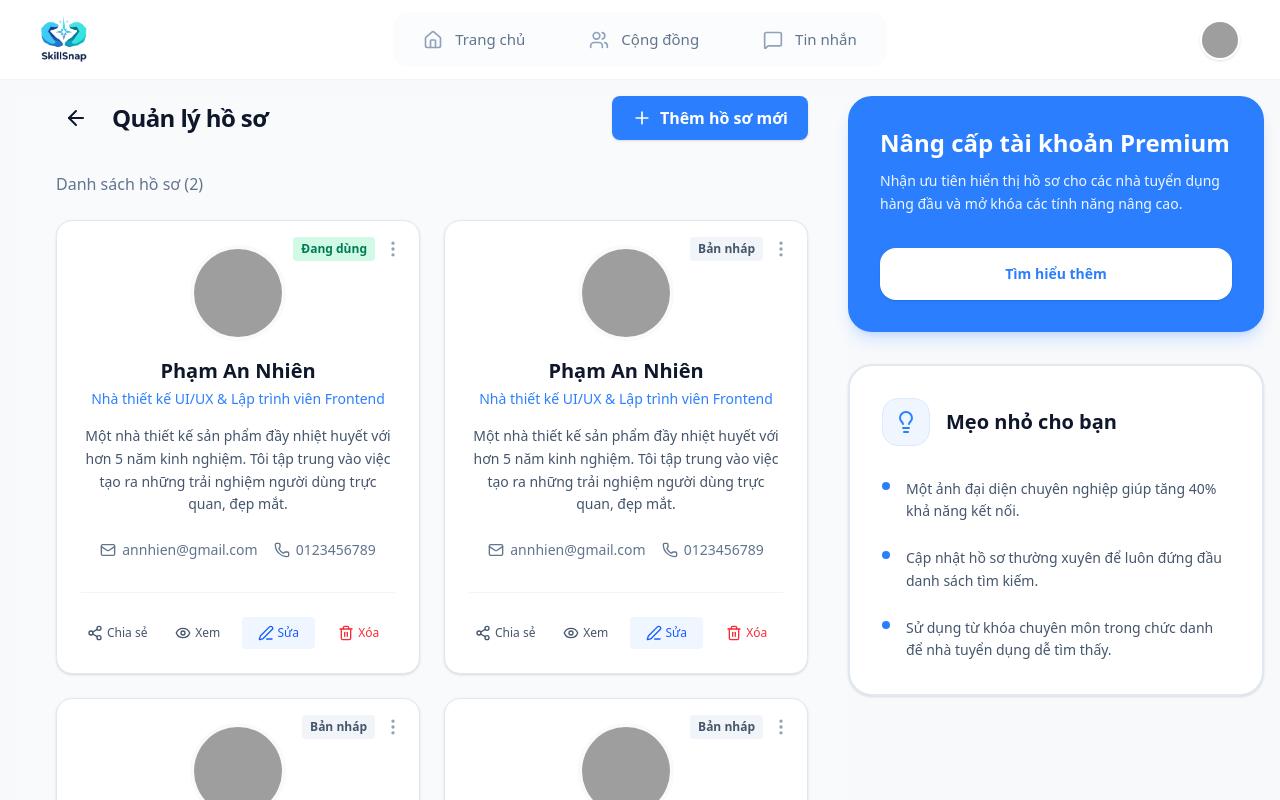
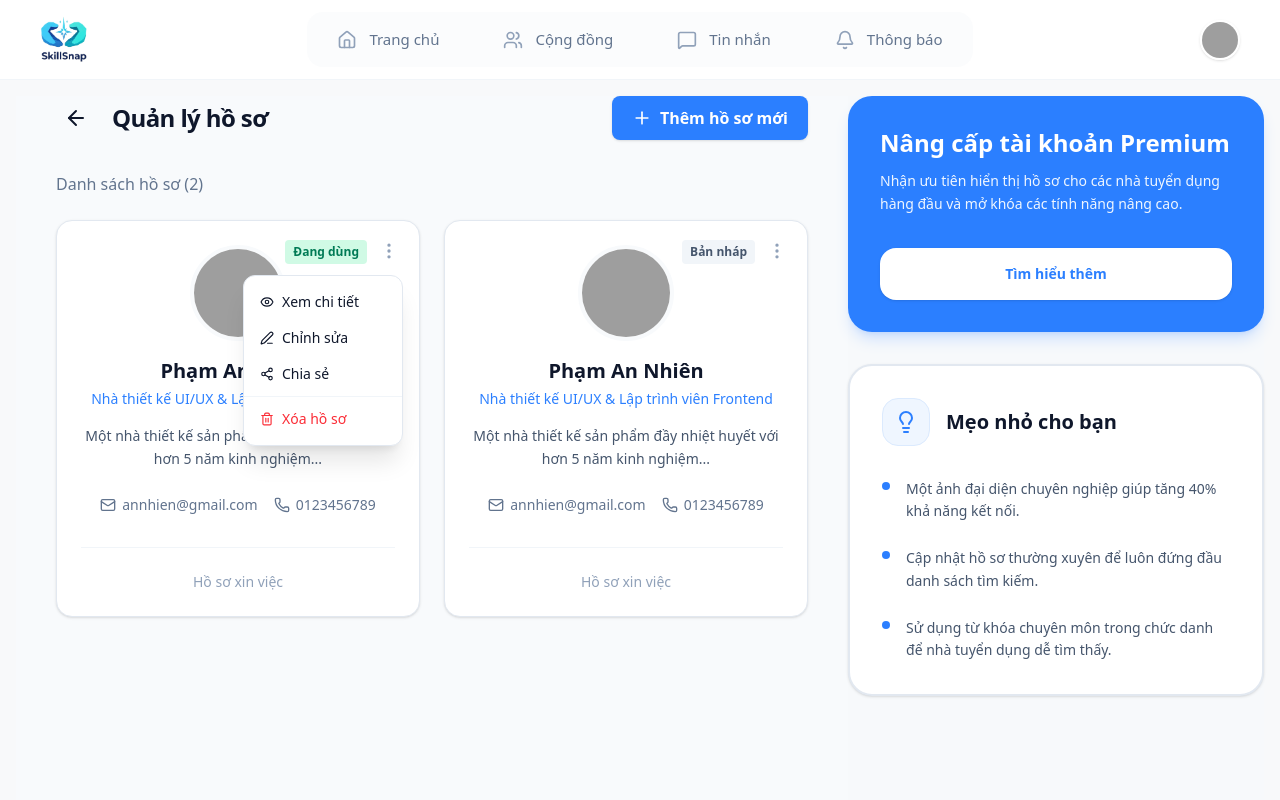
Before and after one commit to SEP490-CapstoneProject/SEP490_Web, a React (Vite) app: page /portfolioManagement in a window 1280 px wide. Both pictures are taken after a click on the button 393 px from the left and 249 px from the top of the page. Shown: the top 800 px of the page. Built offline with nearby package versions, Linux system fonts and the light colour scheme; grey boxes are pictures that could not be loaded.

Commit message:
adjust portfolio management page & add 1 icon notification in header component

```diff
--- a/src/components/common/Header.tsx
+++ b/src/components/common/Header.tsx
@@ -1,4 +1,4 @@
-import { Home, Users, MessageSquare } from "lucide-react";
+import { Home, Users, MessageSquare, Bell } from "lucide-react";
 import { Avatar, AvatarFallback, AvatarImage } from "@/components/ui/avatar";
 import { cn } from "@/lib/utils";
 import { useLocation, Link } from "react-router-dom";
@@ -11,6 +11,7 @@ export function Header() {
     { icon: Home, label: "Trang chủ", href: "/dashboard/portfolio" },
     { icon: Users, label: "Cộng đồng", href: "/dashboard/community" },
     { icon: MessageSquare, label: "Tin nhắn", href: "/dashboard/messages" },
+    { icon: Bell, label: "Thông báo", href: "/dashboard/notifications" },
   ];
 
   return (
--- a/src/components/pages/portfolio/PortfolioManagement.tsx
+++ b/src/components/pages/portfolio/PortfolioManagement.tsx
@@ -10,7 +10,7 @@ import {
   Trash2,
   Lightbulb,
 } from "lucide-react";
-
+import { useState } from "react";
 
 const ProfileCard = ({
   status,
@@ -20,7 +20,10 @@ const ProfileCard = ({
   status: string;
   statusLabel: string;
   image: string;
-}) => (
+}) => {
+  const [showMenu, setShowMenu] = useState(false);
+
+  return (
     <div className="bg-white dark:bg-slate-900 border border-slate-200 dark:border-slate-800 rounded-2xl p-6 shadow-sm hover:shadow-md transition-shadow relative group">
       <div className="absolute top-4 right-4 flex items-center gap-2">
         <span
@@ -32,25 +35,61 @@ const ProfileCard = ({
         >
           {statusLabel}
         </span>
-      <button className="text-slate-400 hover:text-slate-600 dark:hover:text-slate-200">
+
+        {/* nút 3 chấm */}
+        <div className="relative">
+          <button
+            onClick={() => setShowMenu(!showMenu)}
+            className="text-slate-400 hover:text-slate-600 dark:hover:text-slate-200 p-1 rounded-full hover:bg-slate-100 dark:hover:bg-slate-800 transition-colors cursor-pointer"
+          >
             <MoreVertical size={20} />
           </button>
+
+          {showMenu && (
+            <>
+              <div
+                className="fixed inset-0 z-10"
+                onClick={() => setShowMenu(false)}
+              ></div>
+
+              {/* function button */}
+              <div className="absolute right-0 mt-2 w-40 bg-white dark:bg-slate-800 border border-slate-200 dark:border-slate-700 rounded-xl shadow-xl z-20 py-2 overflow-hidden animate-in fade-in zoom-in duration-200">
+                <button className="w-full px-4 py-2 text-left text-sm flex items-center gap-2 hover:bg-slate-50 dark:hover:bg-slate-700 cursor-pointer">
+                  <Eye size={14} /> Xem chi tiết
+                </button>
+                <button className="w-full px-4 py-2 text-left text-sm flex items-center gap-2 hover:bg-slate-50 dark:hover:bg-slate-700 cursor-pointer">
+                  <Edit3 size={14} /> Chỉnh sửa
+                </button>
+                <button className="w-full px-4 py-2 text-left text-sm flex items-center gap-2 hover:bg-slate-50 dark:hover:bg-slate-700 cursor-pointer">
+                  <Share2 size={14} /> Chia sẻ
+                </button>
+                <div className="border-t border-slate-100 dark:border-slate-700 my-1"></div>
+                <button className="w-full px-4 py-2 text-left text-sm flex items-center gap-2 text-red-500 hover:bg-red-50 dark:hover:bg-red-900/20 cursor-pointer">
+                  <Trash2 size={14} /> Xóa hồ sơ
+                </button>
+              </div>
+            </>
+          )}
+        </div>
       </div>
 
       <div className="flex flex-col items-center text-center">
         <div className="w-24 h-24 rounded-full overflow-hidden border-4 border-slate-50 dark:border-slate-800 mb-4">
-        <img alt="Profile" className="w-full h-full object-cover" src={image} />
+          <img
+            alt="Profile"
+            className="w-full h-full object-cover"
+            src={image}
+          />
         </div>
         <h3 className="text-xl font-bold mb-1">Phạm An Nhiên</h3>
         <p className="text-blue-500 font-medium text-sm mb-4">
           Nhà thiết kế UI/UX & Lập trình viên Frontend
         </p>
         <p className="text-slate-600 dark:text-slate-400 text-sm leading-relaxed mb-6 max-w-sm">
-        Một nhà thiết kế sản phẩm đầy nhiệt huyết với hơn 5 năm kinh nghiệm. Tôi
-        tập trung vào việc tạo ra những trải nghiệm người dùng trực quan, đẹp
-        mắt.
+          Một nhà thiết kế sản phẩm đầy nhiệt huyết với hơn 5 năm kinh nghiệm...
         </p>
 
+        {/* Thông tin liên hệ */}
         <div className="flex flex-wrap justify-center gap-4 text-sm text-slate-500 dark:text-slate-400 mb-8">
           <div className="flex items-center gap-1.5">
             <Mail size={16} /> annhien@gmail.com
@@ -60,39 +99,13 @@ const ProfileCard = ({
           </div>
         </div>
 
-      <div className="w-full pt-6 border-t border-slate-100 dark:border-slate-800 grid grid-cols-4 gap-2">
-        <ActionButton icon={<Share2 size={16} />} label="Chia sẻ" />
-        <ActionButton icon={<Eye size={16} />} label="Xem" />
-        <ActionButton icon={<Edit3 size={16} />} label="Sửa" active />
-        <ActionButton icon={<Trash2 size={16} />} label="Xóa" danger />
+        <div className="w-full pt-6 border-t border-slate-100 dark:border-slate-800 text-slate-400 text-sm font-medium">
+          Hồ sơ xin việc
         </div>
       </div>
     </div>
   );
-
-const ActionButton = ({
-  icon,
-  label,
-  active,
-  danger,
-}: {
-  icon: any;
-  label: string;
-  active?: boolean;
-  danger?: boolean;
-}) => (
-  <button
-    className={`flex items-center justify-center gap-1 py-2 text-xs font-medium rounded transition-colors ${
-      danger
-        ? "text-red-500 hover:bg-red-50 dark:hover:bg-red-900/20"
-        : active
-          ? "text-blue-600 bg-blue-50 dark:bg-blue-900/20"
-          : "text-slate-600 dark:text-slate-400 hover:bg-slate-50 dark:hover:bg-slate-800"
-    }`}
-  >
-    {icon} {label}
-  </button>
-);
+};
 
 const TipItem = ({ text }: { text: string }) => (
   <li className="flex gap-4 group">
@@ -107,7 +120,6 @@ export default function ProfileManagement() {
   return (
     <div className="min-h-screen bg-slate-50 text-slate-900 dark:text-slate-100 transition-colors duration-200">
       <div className="max-w-360 mx-auto flex min-h-screen">
-
         <main className="w-2/3 md:px-10 pr-4 border-slate-200 dark:border-slate-800">
           <header className="flex items-center justify-between mb-8">
             <div className="flex items-center gap-4">
@@ -118,7 +130,7 @@ export default function ProfileManagement() {
                 Quản lý hồ sơ
               </h1>
             </div>
-            <button className="bg-blue-500 hover:bg-blue-600 text-white px-5 py-2.5 rounded-lg font-semibold flex items-center gap-2 shadow-sm transition-all active:scale-95">
+            <button className="bg-blue-500 hover:bg-blue-600 cursor-pointer text-white px-5 py-2.5 rounded-lg font-semibold flex items-center gap-2 shadow-sm transition-all active:scale-95">
               <Plus size={20} /> Thêm hồ sơ mới
             </button>
           </header>
@@ -128,7 +140,6 @@ export default function ProfileManagement() {
               Danh sách hồ sơ (2)
             </h2>
           </div>
-
 
           <div className="grid grid-cols-1 xl:grid-cols-2 gap-6">
             <ProfileCard
@@ -141,19 +152,8 @@ export default function ProfileManagement() {
               statusLabel="Bản nháp"
               image="https://api.dicebear.com/7.x/avataaars/svg?seed=2"
             />
-            <ProfileCard
-              status="draft"
-              statusLabel="Bản nháp"
-              image="https://api.dicebear.com/7.x/avataaars/svg?seed=2"
-            />
-            <ProfileCard
-              status="draft"
-              statusLabel="Bản nháp"
-              image="https://api.dicebear.com/7.x/avataaars/svg?seed=2"
-            />
           </div>
         </main>
-
 
         <aside className="w-1/3  space-y-8 hidden lg:block bg-slate-50/50 dark:bg-slate-900/50">
           <div className="bg-blue-500 rounded-3xl p-8 text-white relative overflow-hidden shadow-lg shadow-blue-500/20">
```
Lines whose indentation alone changed are shown as unchanged.
